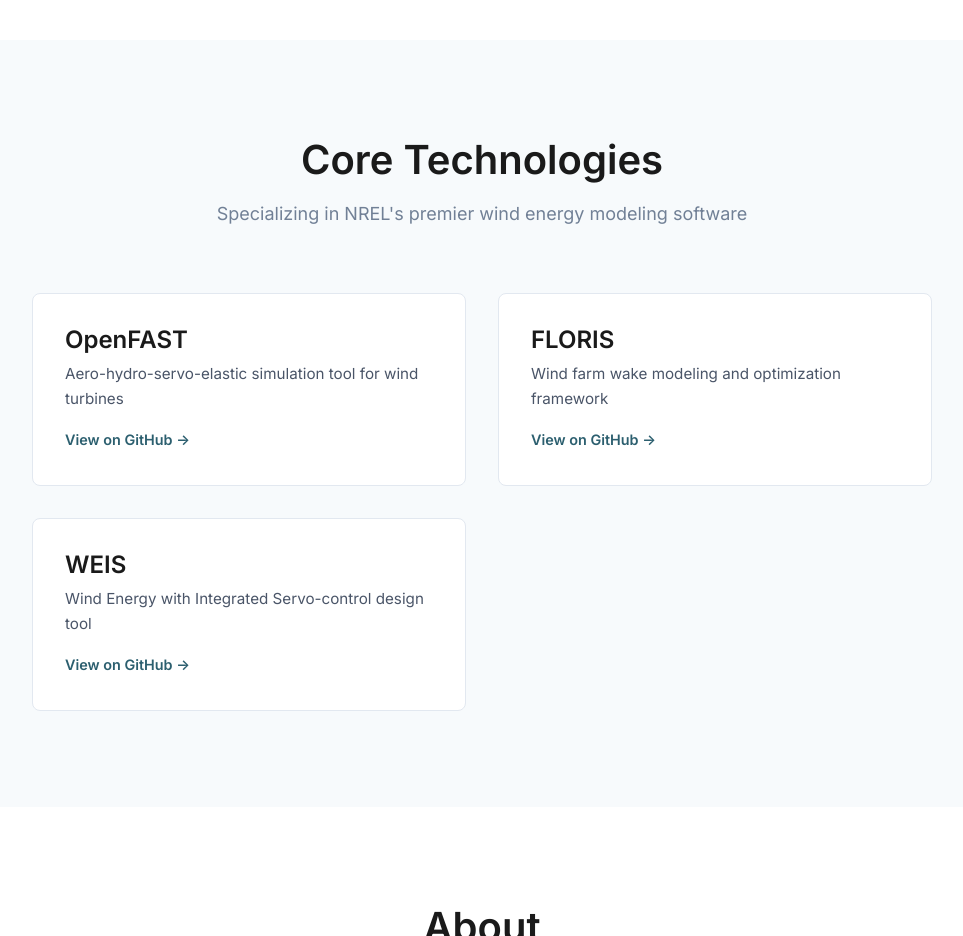
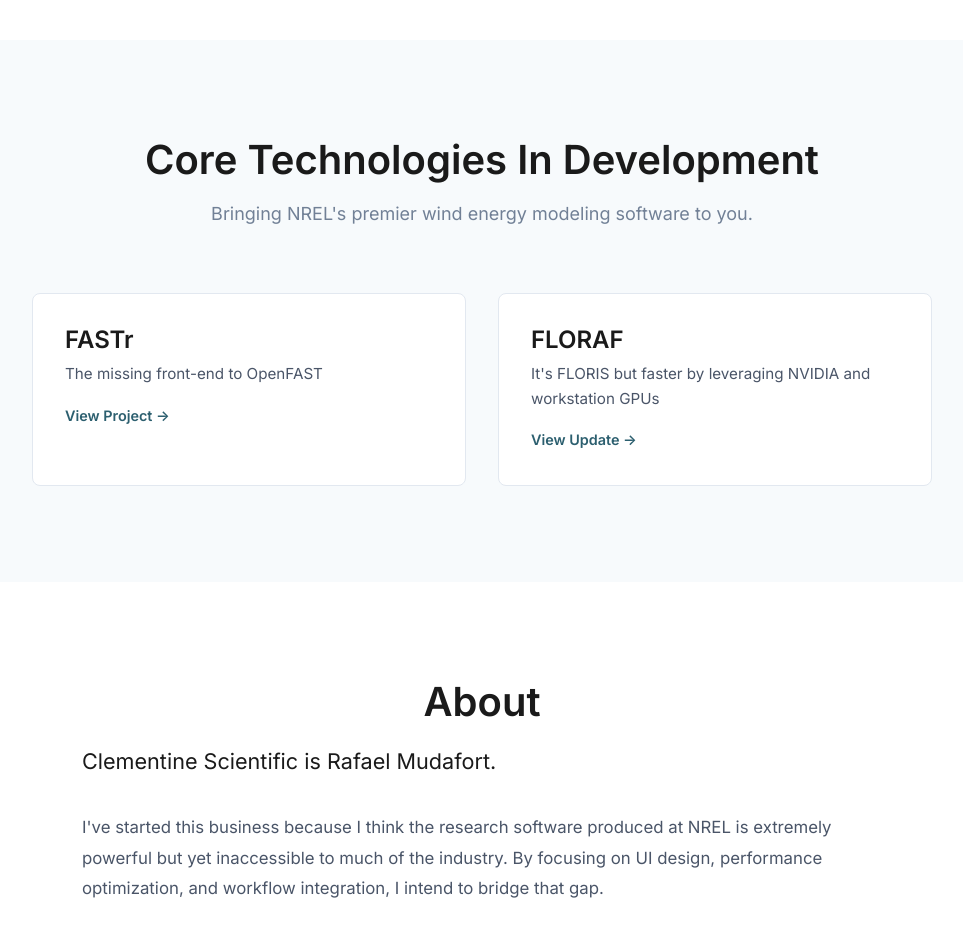
Before and after one commit to ClementineScientific/ClementineScientific.github.io, a plain HTML site: page index.html in a window 1280 px wide. Shown: the part 1520-2456 px from the top of the page, without its empty margins (158-1121 px from the left). Drawn offline with Linux system fonts and the light colour scheme.

Commit message:
Update current projects

```diff
--- a/index.html
+++ b/index.html
@@ -127,24 +127,24 @@
     <!-- Technologies Section -->
     <section id="technologies" class="technologies">
         <div class="container">
-            <h2 class="section-title">Core Technologies</h2>
-            <p class="section-subtitle">Specializing in NREL's premier wind energy modeling software</p>
+            <h2 class="section-title">Core Technologies In Development</h2>
+            <p class="section-subtitle">Bringing NREL's premier wind energy modeling software to you.</p>
             <div class="tech-grid">
                 <div class="tech-card">
-                    <h3>OpenFAST</h3>
-                    <p>Aero-hydro-servo-elastic simulation tool for wind turbines</p>
-                    <a href="https://github.com/OpenFAST/openfast" target="_blank" rel="noopener noreferrer" class="tech-link">View on GitHub →</a>
+                    <h3>FASTr</h3>
+                    <p>The missing front-end to OpenFAST</p>
+                    <a href="https://www.clementinescientific.com/fastr" target="_blank" rel="noopener noreferrer" class="tech-link">View Project →</a>
                 </div>
                 <div class="tech-card">
-                    <h3>FLORIS</h3>
-                    <p>Wind farm wake modeling and optimization framework</p>
-                    <a href="https://github.com/NREL/floris" target="_blank" rel="noopener noreferrer" class="tech-link">View on GitHub →</a>
+                    <h3>FLORAF</h3>
+                    <p>It's FLORIS but faster by leveraging NVIDIA and workstation GPUs</p>
+                    <a href="https://www.linkedin.com/posts/rafmudaf_floris-update-gpu-solver-for-large-wind-activity-7364720414121472001-qNhT?utm_source=share&utm_medium=member_desktop&rcm=ACoAAAF1qTIBbCclB6K5AVfSQFOUS6DDrxwU7u0" target="_blank" rel="noopener noreferrer" class="tech-link">View Update →</a>
                 </div>
-                <div class="tech-card">
+                <!-- <div class="tech-card">
                     <h3>WEIS</h3>
                     <p>Wind Energy with Integrated Servo-control design tool</p>
                     <a href="https://github.com/WISDEM/WEIS" target="_blank" rel="noopener noreferrer" class="tech-link">View on GitHub →</a>
-                </div>
+                </div> -->
             </div>
         </div>
     </section>
```
